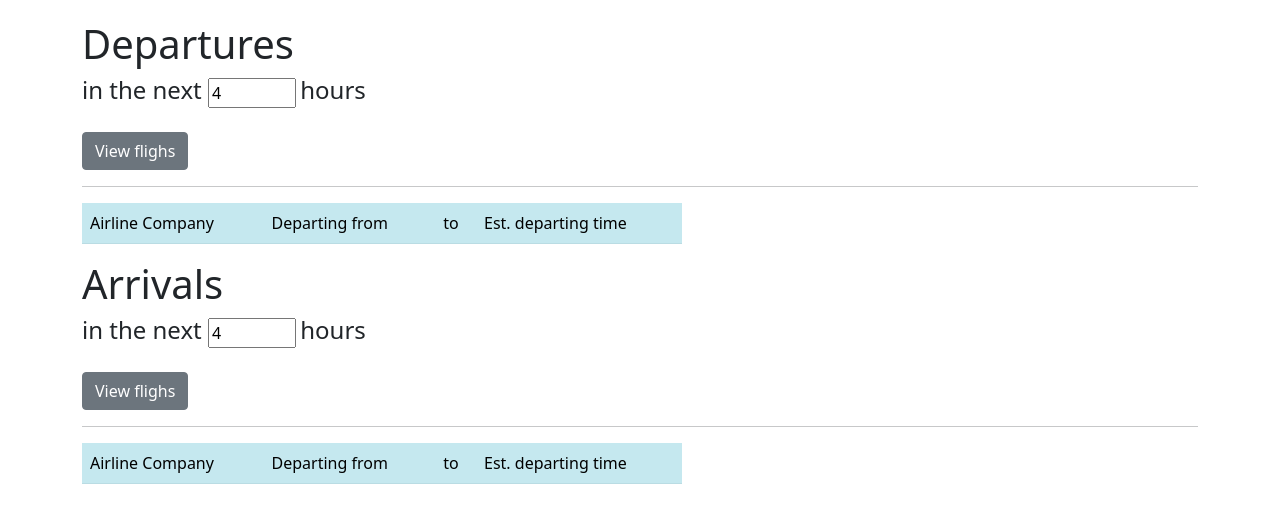
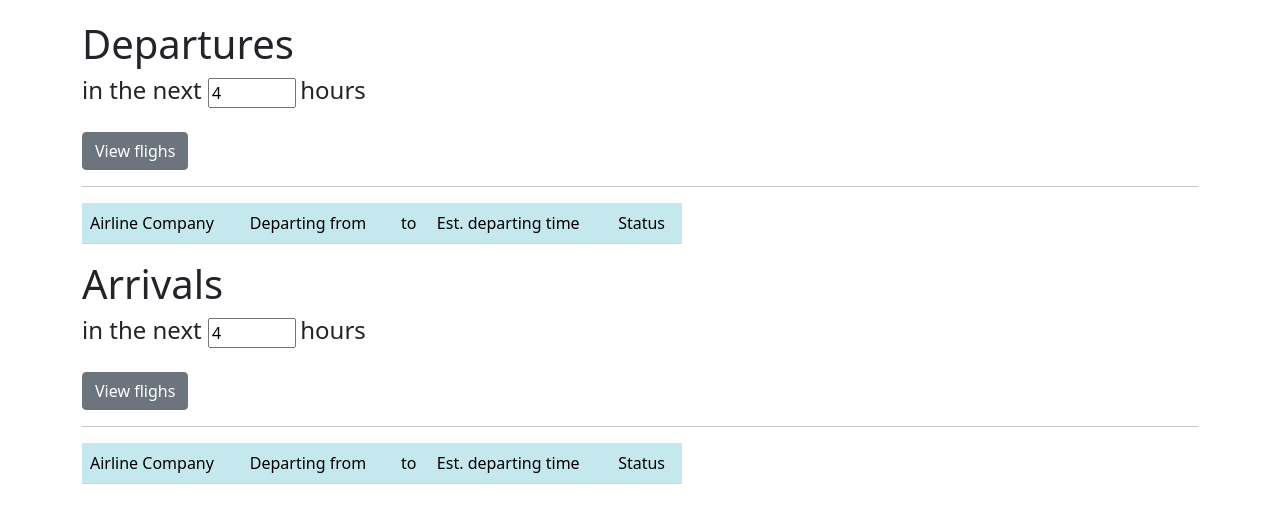
Before and after one commit to eladgunders/Final-Project-JB, a Flask app: page /flights/tables in a window 1280 px wide. Shown: the top 523 px of the page. Run offline with Flask 2, Linux system fonts and the light colour scheme; lists and menus that the app fills with data are empty; parts of the project's set-up code (start-up, migrations or seed data) failed here and were passed over.

Commit message:
added status column and refresh page every 5 min

```diff
--- a/static/index.js
+++ b/static/index.js
@@ -1,3 +1,8 @@
+function getRandomInt(max) {
+    return Math.floor(Math.random() * max);
+  }
+
+
 // show departures flights in table
 $(document).ready(function()
 {
@@ -23,7 +28,8 @@ $(document).ready(function()
                                 `<tr><td class="fw-lighter">${flight.airline_company}</td>
                                      <td class="fw-lighter">${flight.origin_country}</td>
                                      <td class="fw-lighter">${flight.destination_country}</td>
-                                     <td class="fw-lighter">${flight.departure_time}</td>`)
+                                     <td class="fw-lighter">${flight.departure_time}</td>
+                                     <td class="fw-lighter">On time</td>`)
 
                 })
             }
@@ -55,15 +61,25 @@ $(document).ready(function()
                 let arrivals_table = $('#arrivals')
                 arrivals_table.find("tr:gt(0)").remove()
 
+                let rand_num
+                let status
 
 
                 $.each(flights,  (i, flight) => {
+                    rand_num = getRandomInt(10)
+                    if (rand_num === 1){
+                        status = 'Delayed'
+                    }
+                    else{
+                        status = 'On Time'
+                    }
 
                     arrivals_table.append(
                                 `<tr><td class="fw-lighter">${flight.airline_company}</td>
                                      <td class="fw-lighter">${flight.origin_country}</td>
                                      <td class="fw-lighter">${flight.destination_country}</td>
-                                     <td class="fw-lighter">${flight.landing_time}</td>`)
+                                     <td class="fw-lighter">${flight.landing_time}</td>
+                                     <td class="fw-lighter">${status}</td>`)
 
                 })
             }
--- a/templates/flights_tables.html
+++ b/templates/flights_tables.html
@@ -3,6 +3,10 @@
 <head>
     <meta charset="UTF-8">
     <meta http-equiv="X-UA-Compatible" content="IE=edge">
+
+    <!-- refreshing page every 5 min -->
+    <meta http-equiv="refresh" content="300">
+
     <meta name="viewport" content="width=device-width, initial-scale=1.0">
     <title>Pilotify</title>
     <script src="https://ajax.googleapis.com/ajax/libs/jquery/3.6.0/jquery.min.js"></script>
@@ -33,6 +37,7 @@
                     <th class="fw-lighter">Departing from</th>
                     <th class="fw-lighter">to</th>
                     <th class="fw-lighter">Est. departing time</th>
+                    <th class="fw-lighter">Status</th>
                  </tr>
              </table>
         </div>
@@ -49,6 +54,7 @@
                     <th class="fw-lighter">Departing from</th>
                     <th class="fw-lighter">to</th>
                     <th class="fw-lighter">Est. departing time</th>
+                    <th class="fw-lighter">Status</th>
                  </tr>
              </table>
         </div>
```
